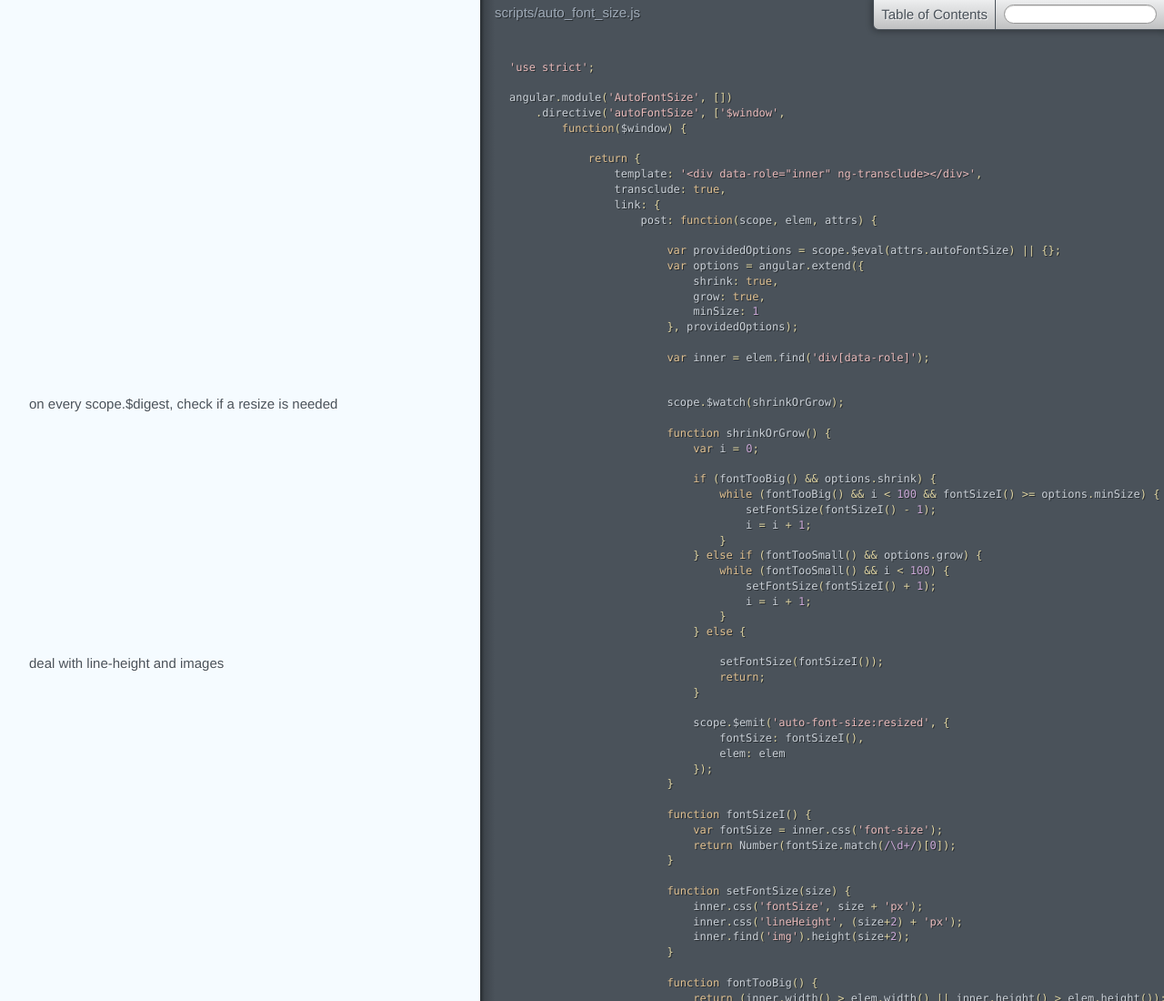
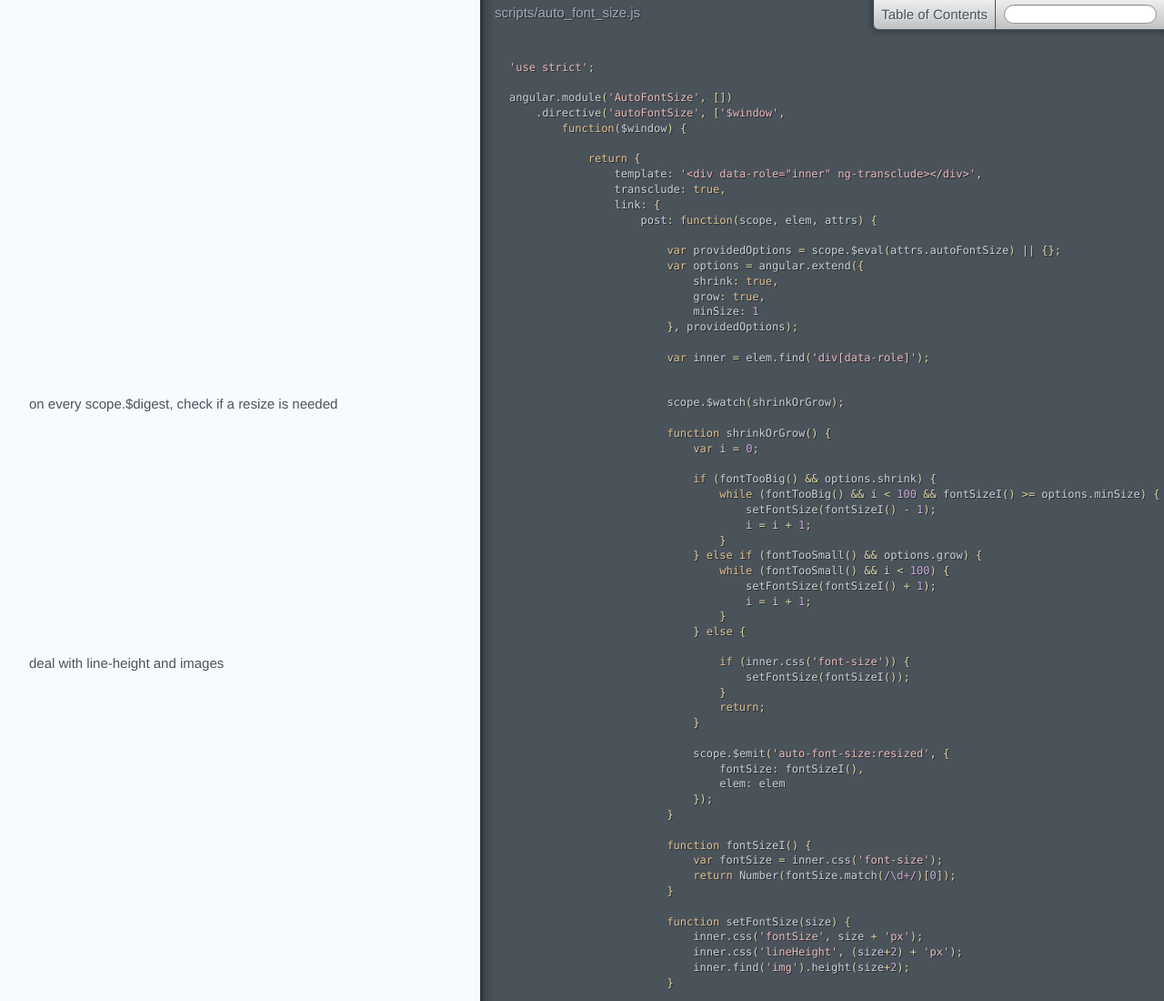
Before and after one commit to rschmukler/auto-font-size, a website: page doc/scripts/auto_font_size.html in a window 1280 px wide. Shown: the top 1100 px of the page at 91% size. Drawn offline with Linux system fonts and the light colour scheme.

Commit message:
Updating docs

```diff
--- a/doc/scripts/auto_font_size.html
+++ b/doc/scripts/auto_font_size.html
@@ -33,7 +33,9 @@
                                     <span class="nx">setFontSize</span><span class="p">(</span><span class="nx">fontSizeI</span><span class="p">()</span> <span class="o">+</span> <span class="mi">1</span><span class="p">);</span>
                                     <span class="nx">i</span> <span class="o">=</span> <span class="nx">i</span> <span class="o">+</span> <span class="mi">1</span><span class="p">;</span>
                                 <span class="p">}</span>
-                            <span class="p">}</span> <span class="k">else</span> <span class="p">{</span></div></div></div><div class="segment"><div class="comments "><div class="wrapper"><p>deal with line-height and images</p></div></div><div class="code"><div class="wrapper">                                <span class="nx">setFontSize</span><span class="p">(</span><span class="nx">fontSizeI</span><span class="p">());</span>
+                            <span class="p">}</span> <span class="k">else</span> <span class="p">{</span></div></div></div><div class="segment"><div class="comments "><div class="wrapper"><p>deal with line-height and images</p></div></div><div class="code"><div class="wrapper">                                <span class="k">if</span> <span class="p">(</span><span class="nx">inner</span><span class="p">.</span><span class="nx">css</span><span class="p">(</span><span class="s1">&#39;font-size&#39;</span><span class="p">))</span> <span class="p">{</span>
+                                    <span class="nx">setFontSize</span><span class="p">(</span><span class="nx">fontSizeI</span><span class="p">());</span>
+                                <span class="p">}</span>
                                 <span class="k">return</span><span class="p">;</span>
                             <span class="p">}</span>
 
--- a/scripts/auto_font_size.js
+++ b/scripts/auto_font_size.js
@@ -37,7 +37,9 @@ angular.module('AutoFontSize', [])
                                 }
                             } else {
                                 // deal with line-height and images
-                                setFontSize(fontSizeI());
+                                if (inner.css('font-size')) {
+                                    setFontSize(fontSizeI());
+                                }
                                 return;
                             }
 
```
